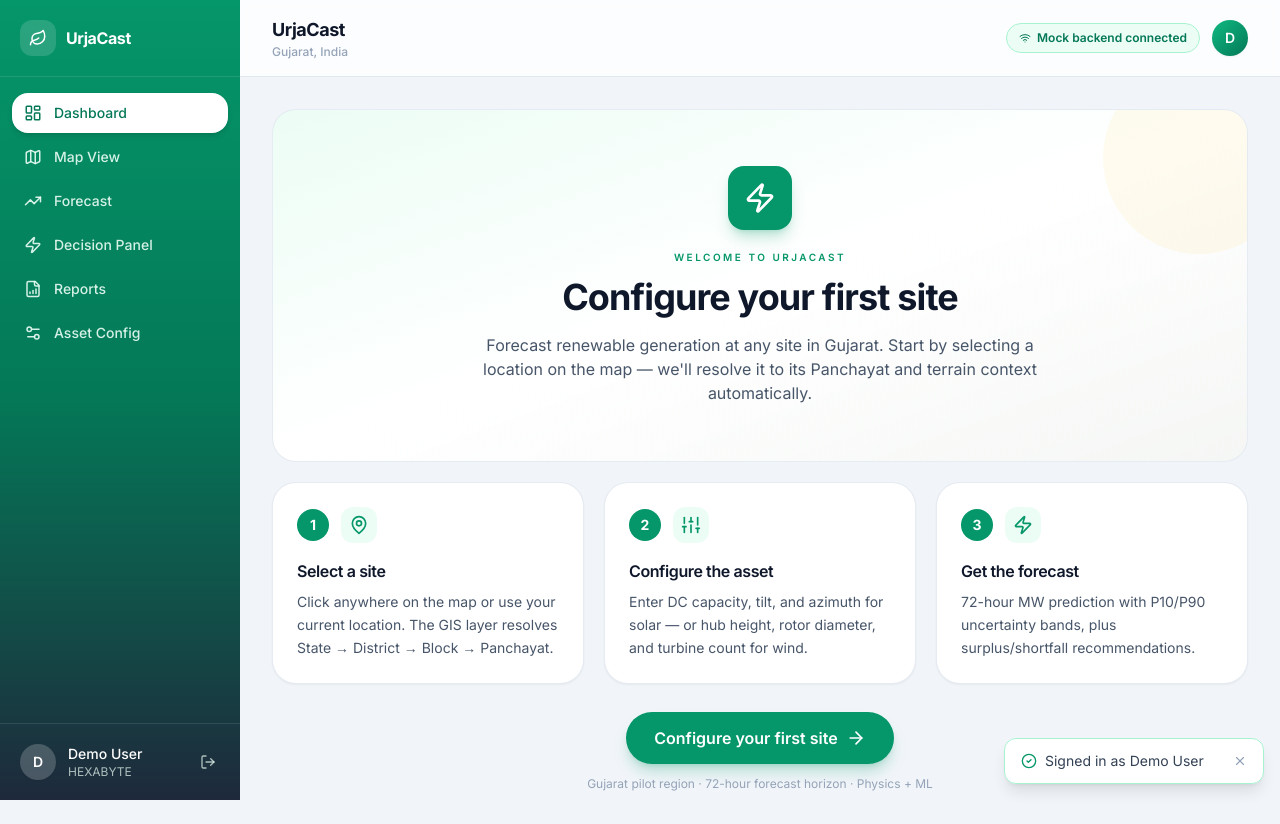
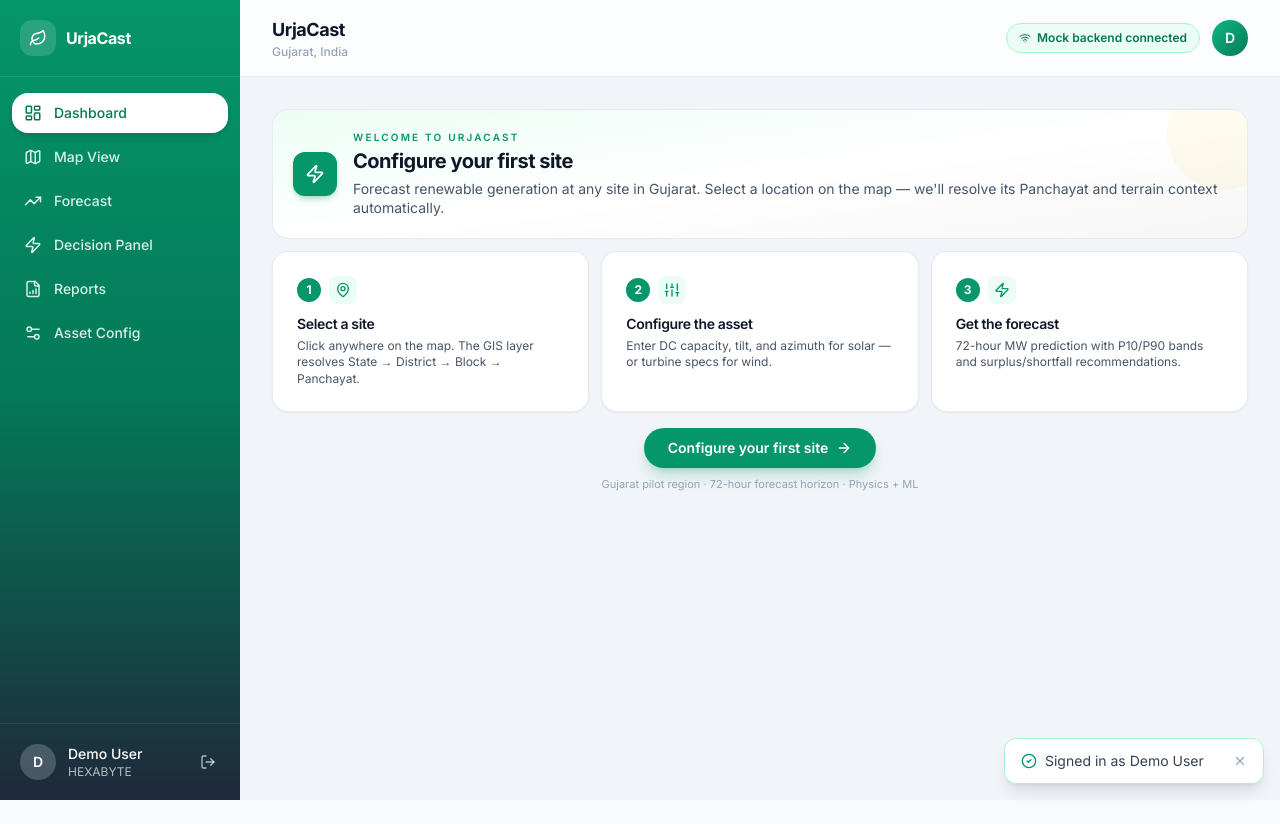
Before and after one commit to rajas-bathe/UrjaCast_Hackout, a React (Vite) app in the folder frontend/: page /login in a window 1280 px wide. Both pictures are taken after a click on the button "Continue as Demo User". After the commit the page ends 800 px from the top, so only its background shows below. Built offline with nearby package versions, Linux system fonts and the light colour scheme; no server answers.

Commit message:
Compact dashboard empty state to fit single viewport

```diff
--- a/frontend/src/pages/Dashboard.tsx
+++ b/frontend/src/pages/Dashboard.tsx
@@ -40,71 +40,73 @@
 
   // ════════════════════════════════════════════════════════════════
   // EMPTY STATE — shown on first login or when no site is selected.
-  // Does not affect the normal dashboard below.
+  // Compact layout — fits in one viewport without scrolling.
   // ════════════════════════════════════════════════════════════════
   if (!selectedSite) {
     return (
-      <PageWrapper className="space-y-5">
-        {/* Hero band — same rounded-3xl + gradient language as the header */}
-        <div className="relative overflow-hidden rounded-3xl bg-gradient-to-br from-emerald-50 via-white to-amber-50/30 border border-slate-200/80 px-6 py-10 md:px-10 md:py-14">
+      <PageWrapper className="space-y-3">
+        {/* Compact hero band */}
+        <div className="relative overflow-hidden rounded-2xl bg-gradient-to-br from-emerald-50 via-white to-amber-50/30 border border-slate-200/80 px-5 py-5">
           <svg
-            className="pointer-events-none absolute -right-12 -top-12 h-48 w-48 opacity-25"
+            className="pointer-events-none absolute -right-8 -top-8 h-28 w-28 opacity-25"
             viewBox="0 0 200 200"
             aria-hidden="true"
           >
             <circle cx="100" cy="100" r="100" fill="#FCD34D" opacity="0.35" />
           </svg>
 
-          <div className="relative z-10 mx-auto max-w-2xl text-center">
-            <div className="mx-auto mb-5 flex h-16 w-16 items-center justify-center rounded-2xl bg-emerald-600 shadow-lg shadow-emerald-600/25">
-              <Zap className="h-8 w-8 text-white" />
+          <div className="relative z-10 flex items-center gap-4">
+            <div className="flex h-11 w-11 shrink-0 items-center justify-center rounded-xl bg-emerald-600 shadow-md shadow-emerald-600/25">
+              <Zap className="h-5 w-5 text-white" />
             </div>
-            <p className="text-[10px] font-semibold uppercase tracking-[0.25em] text-emerald-600">
-              Welcome to UrjaCast
-            </p>
-            <h1 className="mt-3 text-3xl font-bold tracking-tight text-slate-900 md:text-4xl">
-              Configure your first site
-            </h1>
-            <p className="mx-auto mt-4 max-w-xl text-base text-slate-600">
-              Forecast renewable generation at any site in Gujarat. Start by
-              selecting a location on the map — we'll resolve it to its
-              Panchayat and terrain context automatically.
-            </p>
+            <div className="min-w-0 flex-1">
+              <p className="text-[10px] font-semibold uppercase tracking-[0.22em] text-emerald-600">
+                Welcome to UrjaCast
+              </p>
+              <h1 className="mt-0.5 text-xl font-bold tracking-tight text-slate-900">
+                Configure your first site
+              </h1>
+              <p className="mt-1 text-sm leading-snug text-slate-600">
+                Forecast renewable generation at any site in Gujarat. Select a
+                location on the map — we'll resolve its Panchayat and terrain
+                context automatically.
+              </p>
+            </div>
           </div>
         </div>
 
-        {/* 3-step guide — uses same Card + border + rounded language */}
-        <div className="grid grid-cols-1 gap-5 md:grid-cols-3">
-          <EmptyStepCard
+        {/* Compact 3-step grid */}
+        <div className="grid grid-cols-1 gap-3 md:grid-cols-3">
+          <CompactStepCard
             number={1}
-            icon={<MapPin className="h-5 w-5" />}
+            icon={<MapPin className="h-4 w-4" />}
             title="Select a site"
-            description="Click anywhere on the map or use your current location. The GIS layer resolves State → District → Block → Panchayat."
+            description="Click anywhere on the map. The GIS layer resolves State → District → Block → Panchayat."
           />
-          <EmptyStepCard
+          <CompactStepCard
             number={2}
-            icon={<Sliders className="h-5 w-5" />}
+            icon={<Sliders className="h-4 w-4" />}
             title="Configure the asset"
-            description="Enter DC capacity, tilt, and azimuth for solar — or hub height, rotor diameter, and turbine count for wind."
+            description="Enter DC capacity, tilt, and azimuth for solar — or turbine specs for wind."
           />
-          <EmptyStepCard
+          <CompactStepCard
             number={3}
-            icon={<Zap className="h-5 w-5" />}
+            icon={<Zap className="h-4 w-4" />}
             title="Get the forecast"
-            description="72-hour MW prediction with P10/P90 uncertainty bands, plus surplus/shortfall recommendations."
+            description="72-hour MW prediction with P10/P90 bands and surplus/shortfall recommendations."
           />
         </div>
 
-        {/* CTA */}
-        <div className="flex flex-col items-center gap-3 pt-2">
+        {/* CTA — inline, compact */}
+        <div className="flex flex-col items-center gap-2 pt-1">
           <Button
             onClick={() => navigate('/map')}
-            className="group flex items-center gap-2 bg-emerald-600 px-7 py-3.5 text-base font-semibold text-white shadow-lg shadow-emerald-600/25 hover:bg-emerald-700"
+            className="group flex items-center gap-2 bg-emerald-600 px-6 py-2.5 text-sm font-semibold text-white shadow-lg shadow-emerald-600/25 hover:bg-emerald-700"
           >
             Configure your first site
-            <ArrowRight className="h-5 w-5 transition-transform group-hover:translate-x-1" />
+            <ArrowRight className="h-4 w-4 transition-transform group-hover:translate-x-1" />
           </Button>
-          <p className="text-xs text-slate-400">
+          <p className="text-[11px] text-slate-400">
             Gujarat pilot region · 72-hour forecast horizon · Physics + ML
           </p>
         </div>
@@ -295,10 +297,9 @@
 }
 
 // ════════════════════════════════════════════════════════════════════
-// Small helper component for the 3-step guide in the empty state.
-// Only used inside this file.
+// Compact step card — used only in the empty state.
 // ════════════════════════════════════════════════════════════════════
-function EmptyStepCard({
+function CompactStepCard({
   number,
   icon,
   title,
@@ -310,19 +311,19 @@
   description: string
 }) {
   return (
-    <Card className="rounded-3xl">
-      <div className="mb-4 flex items-center gap-3">
-        <div className="flex h-8 w-8 items-center justify-center rounded-full bg-emerald-600 text-sm font-bold text-white">
+    <Card className="rounded-2xl">
+      <div className="mb-2.5 flex items-center gap-2">
+        <div className="flex h-6 w-6 items-center justify-center rounded-full bg-emerald-600 text-xs font-bold text-white">
           {number}
         </div>
-        <div className="flex h-9 w-9 items-center justify-center rounded-xl bg-emerald-50 text-emerald-600">
+        <div className="flex h-7 w-7 items-center justify-center rounded-lg bg-emerald-50 text-emerald-600">
           {icon}
         </div>
       </div>
-      <h3 className="mb-2 text-base font-semibold tracking-tight text-slate-900">
+      <h3 className="mb-1 text-sm font-semibold tracking-tight text-slate-900">
         {title}
       </h3>
-      <p className="text-sm leading-relaxed text-slate-600">{description}</p>
+      <p className="text-xs leading-snug text-slate-600">{description}</p>
     </Card>
   )
 }
```
